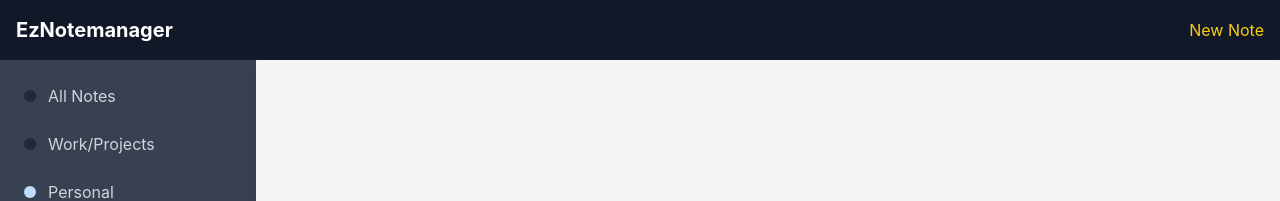
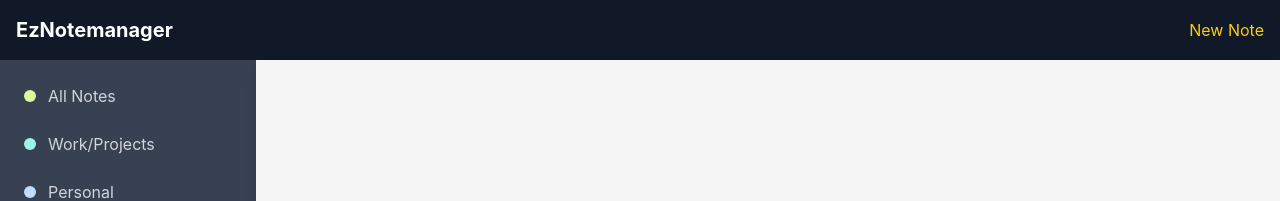
Before and after one commit to patrikkarlsson72/eznotemanager, a React (Create React App) app: page / in a window 1280 px wide. Shown: the top 201 px of the page. Built offline with nearby package versions, Linux system fonts and the light colour scheme.

Commit message:
Fixed category colors

```diff
--- a/src/components/ContentArea.js
+++ b/src/components/ContentArea.js
@@ -10,8 +10,8 @@ const ContentArea = ({ createNoteTrigger, setCreateNoteTrigger, selectedCategory
 
   // Categories state
   const [categories, setCategories] = useState([
-    { name: 'My Notes', color: 'bg-gray-800' },
-    { name: 'Work/Projects', color: 'bg-gray-800' },
+    { name: 'All Notes', color: 'bg-lime-200' },
+    { name: 'Work/Projects', color: 'bg-teal-200' },
     { name: 'Personal', color: 'bg-blue-200' },
     { name: 'Urgent', color: 'bg-red-500' },
     { name: 'Ideas', color: 'bg-yellow-200' },
@@ -87,6 +87,11 @@ const ContentArea = ({ createNoteTrigger, setCreateNoteTrigger, selectedCategory
     setNotes(notes.filter(note => note.id !== id));  // Remove the note with the given id
   };
 
+  const getCategoryColor = (categoryName) => {
+    const category = categories.find(cat => cat.name === categoryName);
+    return category ? category.color : 'bg-gray-300'; // Default to gray if no category found
+  };
+
   const filteredNotes = selectedCategory === 'All Notes'
     ? notes
     : notes.filter(note => note.category === selectedCategory);
@@ -113,7 +118,7 @@ const ContentArea = ({ createNoteTrigger, setCreateNoteTrigger, selectedCategory
                     >
                       <Note
                         title={note.title}
-                        color={note.color}
+                        color={getCategoryColor(note.category)}  // Pass the category's color as the background color
                         content={note.content}
                         onDelete={() => deleteNote(note.id)}
                       />
--- a/src/components/Note.js
+++ b/src/components/Note.js
@@ -1,10 +1,7 @@
 import React from 'react';
 
 const Note = ({ title, color, content, onDelete }) => {
-  // Strip HTML tags from the content to create a clean text preview
   const previewContent = content.replace(/<[^>]+>/g, '').substring(0, 100);
-
-  // Extract image URLs from the content for preview
   const imgRegex = /<img.*?src="(.*?)"/g;
   let imgMatch;
   const imageUrls = [];
@@ -14,13 +11,13 @@ const Note = ({ title, color, content, onDelete }) => {
   }
 
   const handleDeleteClick = (e) => {
-    e.stopPropagation(); // Prevent the click from propagating to the parent
-    onDelete(); // Call the delete function
+    e.stopPropagation();
+    onDelete();
   };
 
   return (
     <div
-      className="bg-gray-200 p-4 rounded shadow-sm border border-gray-300 w-full h-64 p-4 relative"
+      className={`p-4 rounded shadow-sm border border-gray-300 w-full h-64 relative ${color}`}
     >
       <h3 className="text-lg font-semibold">{title}</h3>
       <p className="text-sm text-gray-700">{previewContent}...</p>
@@ -37,7 +34,7 @@ const Note = ({ title, color, content, onDelete }) => {
         </div>
       )}
       <button
-        onClick={handleDeleteClick}  // Ensure the delete function is triggered correctly
+        onClick={handleDeleteClick}
         className="absolute top-0 right-0 p-1 text-xl"
         style={{
           backgroundColor: 'transparent',
--- a/src/components/Sidebar.js
+++ b/src/components/Sidebar.js
@@ -11,8 +11,8 @@ const availableColors = [
 
 const Sidebar = ({ onCategorySelect }) => {
   const [categories, setCategories] = useState([
-    { name: 'All Notes', color: 'bg-gray-800' }, // Renamed "My Notes" to "All Notes"
-    { name: 'Work/Projects', color: 'bg-gray-800' },
+    { name: 'All Notes', color: 'bg-lime-200' }, // Renamed "My Notes" to "All Notes"
+    { name: 'Work/Projects', color: 'bg-teal-200' },
     { name: 'Personal', color: 'bg-blue-200' },
     { name: 'Urgent', color: 'bg-red-500' },
     { name: 'Ideas', color: 'bg-yellow-200' },
```
